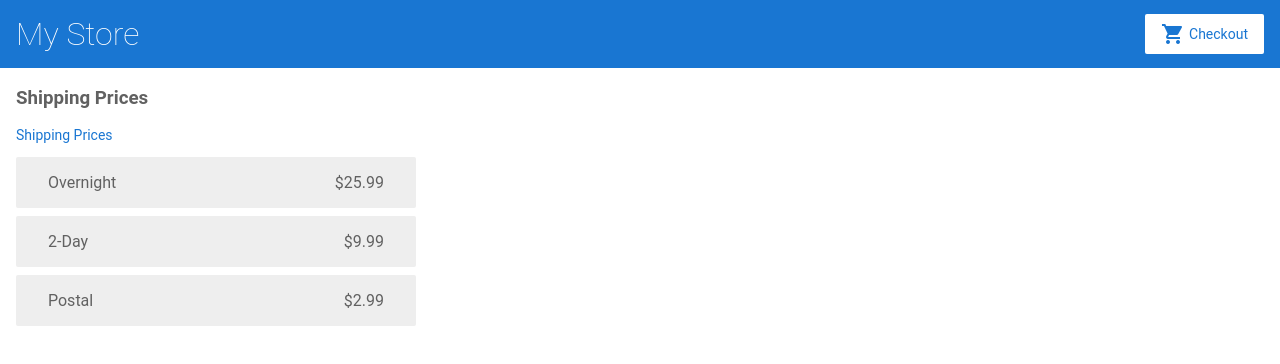
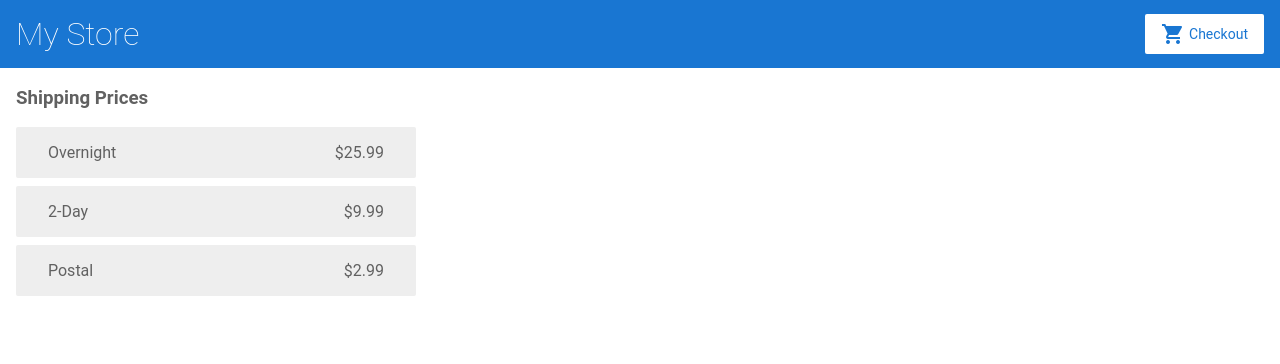
Before and after one commit to EDGE354/jameer-hartley-ng-final, an Angular app: page /shipping in a window 1280 px wide. Shown: the top 364 px of the page. Built offline with nearby package versions, Linux system fonts and the light colour scheme.

Commit message:
2 files modified

```diff
--- a/src/app/cart/cart.component.html
+++ b/src/app/cart/cart.component.html
@@ -1,4 +1,8 @@
 <h3>Cart</h3>
+
+<p>
+  <a routerLink="/shipping">Shipping Prices</a>
+</p>
 
 <div class="cart-item" *ngFor="let item of items">
   <span>{{ item.name }}</span>
--- a/src/app/shipping/shipping.component.html
+++ b/src/app/shipping/shipping.component.html
@@ -1,8 +1,4 @@
 <h3>Shipping Prices</h3>
-
-<p>
-  <a routerLink="/shipping">Shipping Prices</a>
-</p>
 
 <div class="shipping-item" *ngFor="let shipping of shippingCosts | async">
   <span>{{ shipping.type }}</span>
```
